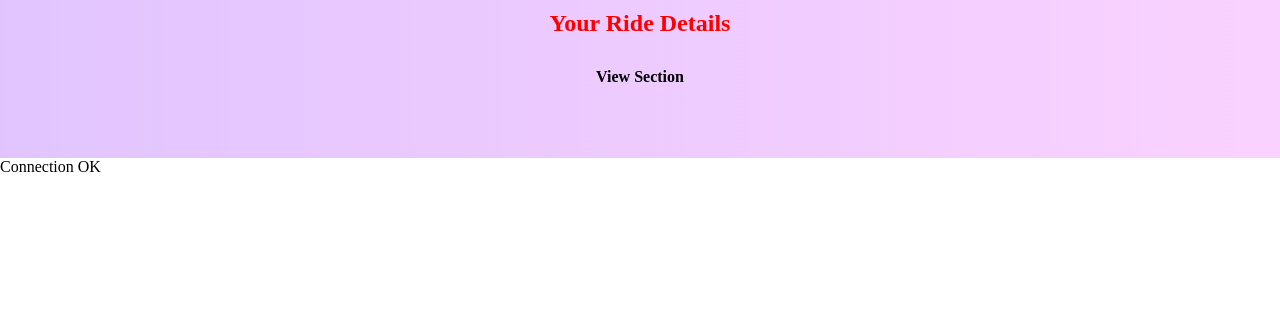
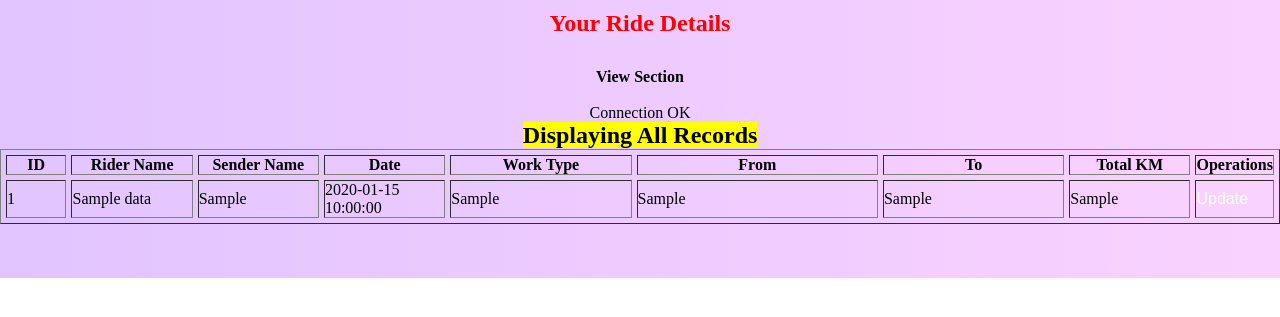
Before and after one commit to pahalwar01/Conveyance, a PHP site: page /users/user_1/user_1.php in a window 1280 px wide. Shown: the part 90-407 px from the top of the page. Run offline with PHP 8.4, Linux system fonts and the light colour scheme; tables that the repository leaves empty or names only in its code hold one stand-in row (values such as "Sample post"); some libraries are stand-ins or nearby versions.

Commit message:
Update user_1.php

```diff
--- a/users/user_1/user_1.php
+++ b/users/user_1/user_1.php
@@ -59,6 +59,71 @@
                     <div id="lalit_details" style="display: none;">
                         <iframe src="https://docs.google.com/spreadsheets/d/e/2PACX-1vR7woZy9d8HSFhhdTebakHbzs27ZeYZmEpvr85jmyx_d2xb0ddWFGgn8G3-DwZxKHbeRa8nCvCgiGOp/pubhtml?gid=1767430356&amp;single=true&amp;widget=true&amp;headers=false" style="width: 230px; height: 200px;"></iframe>
                     </div>
+<!-- for testing-->
+                    <div id="rohit_details">
+
+                        <?php
+                        include '../../connection.php';
+                        error_reporting(0);
+                        ?>
+
+                        <?php
+
+                        $display =  "SELECT * FROM data";
+                        $rides = mysqli_query($conn, $display);
+
+                        $total = mysqli_num_rows($rides);
+
+                        // echo $total;
+
+                        if($total != 0)
+                        {
+                            ?>
+
+                            <h2 align="center"><mark>Displaying All Records</mark></h2>
+                            <center>
+                            <table border="1" cellspacing="5" width="100%">
+                                <tr>
+                                <th width="5%">ID</th>
+                                <th width="10%">Rider Name</th>
+                                <th width="10%">Sender Name</th>
+                                <th width="10%">Date</th>
+                                <th width="15%">Work Type</th>
+                                <th width="20%">From</th>
+                                <th width="15%">To</th>
+                                <th width="10%">Total KM</th>
+                                <th width="15%">Operations</th>
+                                </tr>
+
+                            <?php
+                            while ($result = mysqli_fetch_assoc($rides))
+                            {
+                                echo "<tr>
+                                        <td>".$result['id']."</td>
+                                        <td>".$result['rname']."</td>
+                                        <td>".$result['sender']."</td>
+                                        <td>".$result['wdate']."</td>
+                                        <td>".$result['work']."</td>
+                                        <td>".$result['startfrom']."</td>
+                                        <td>".$result['endto']."</td>
+                                        <td>".$result['km']."</td>
+
+                                        <td><a href='update_design.php?update_id=$result[id]'>Update</a></td>
+                                    </tr>
+                                    ";
+                            }
+                                }
+                                else
+                                {
+                                    echo "No records found";
+                                }
+
+                                ?>
+                            </table>
+                            </center>
+
+                    </div>
+
                 </div>
                     <!-- admin view panel -->
                     <div class="row" id="admin" style="display: none;">
@@ -98,11 +163,6 @@
     </section>
 
 
-<?php
-include '../../connection.php';
-?>
-
-
 <script type="module">
 
     import { initializeApp } from "https://www.gstatic.com/firebasejs/10.0.0/firebase-app.js";
@@ -137,6 +197,7 @@ include '../../connection.php';
     const dharampal = document.getElementById("dharampal_details");
     const karan = document.getElementById("karan_details");
     const lalit = document.getElementById("lalit_details");
+    const rohit = document.getElementById("rohit_details");
     const admin = document.getElementById("admin");
     const rider = document.getElementById("rider");
     const jobview = document.getElementById("jobview");
@@ -189,6 +250,11 @@ include '../../connection.php';
                             jobview.style.display="none";
                             logout.style.float="right";
                         }
+                        else{
+                            if(userName.innerHTML == "Mirchi Tasks"){
+                                rohit.style.display = "block";
+                            }
+                        }
                     }
                 }
             }
```
